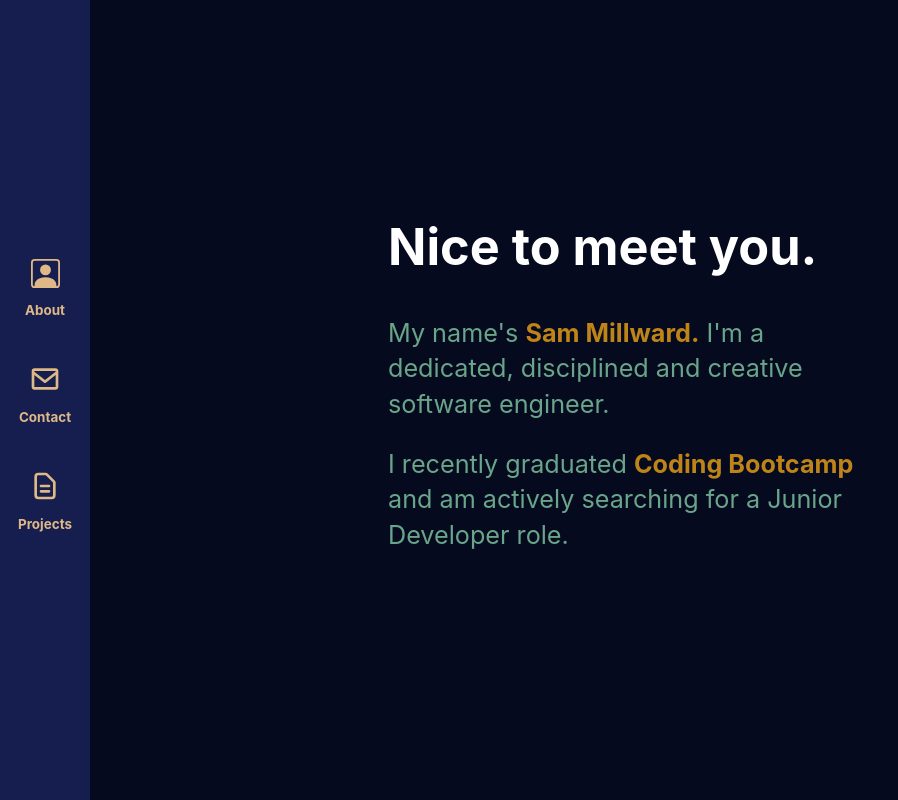
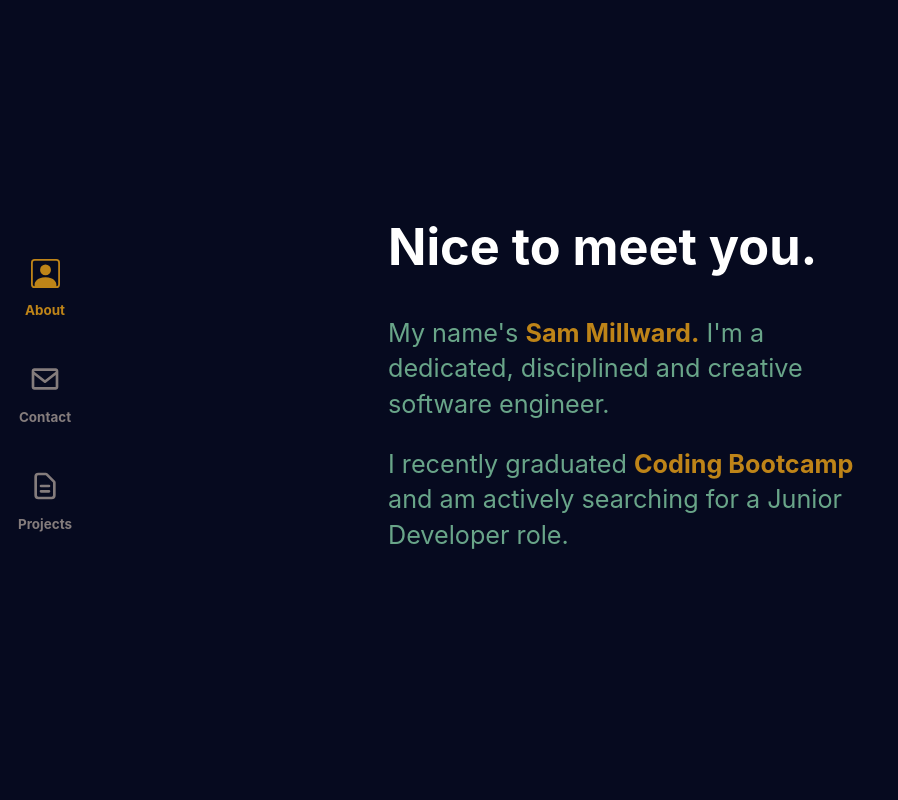
Before and after one commit to samueljmillward/portfolio, a Gatsby site: page / in a window 1280 px wide. Shown: the whole page, without its empty margins (0-898 px from the left). Built offline with nearby package versions, Linux system fonts and the light colour scheme; Gatsby itself is replaced by a stand-in of ours.

Commit message:
Improve colour palette, add activeStyles

```diff
--- a/src/components/MenuLink.js
+++ b/src/components/MenuLink.js
@@ -6,13 +6,14 @@ const MenuLink = styled(Link)`
     cursor: pointer;
     text-align: center;
     text-decoration: none;
-    color: burlywood;
+    color: #847c7c;
     transition: all 0.3s ease-in;
     font-size: 0.9rem;
 
     &:hover {
         color: #c46404;
     }
+
     h5 {
         margin: 0.4rem;
     }
--- a/src/components/Navbar.js
+++ b/src/components/Navbar.js
@@ -12,17 +12,32 @@ const Navbar = () => {
         <>
             <Nav>
                 <Menu>
-                    <MenuLink to="/">
+                    <MenuLink
+                        to="/"
+                        activeStyle={{
+                            color: '#be8418',
+                        }}
+                    >
                         <BsPersonSquare size={29} />
                         <h5>About</h5>
                     </MenuLink>
 
-                    <MenuLink to="/contact/">
+                    <MenuLink
+                        to="/contact/"
+                        activeStyle={{
+                            color: '#be8418',
+                        }}
+                    >
                         <BiEnvelope size={32} />
                         <h5>Contact</h5>
                     </MenuLink>
 
-                    <MenuLink to="/projects/">
+                    <MenuLink
+                        to="/projects/"
+                        activeStyle={{
+                            color: '#be8418',
+                        }}
+                    >
                         <HiOutlineDocumentText size={32} />
                         <h5>Projects</h5>
                     </MenuLink>
@@ -38,7 +53,8 @@ const Nav = styled.nav`
     position: fixed;
     height: 100%;
     width: 5rem;
-    background: #151e4e;
+    background: #060a1f;
+
     z-index: 1;
 `;
 
```
